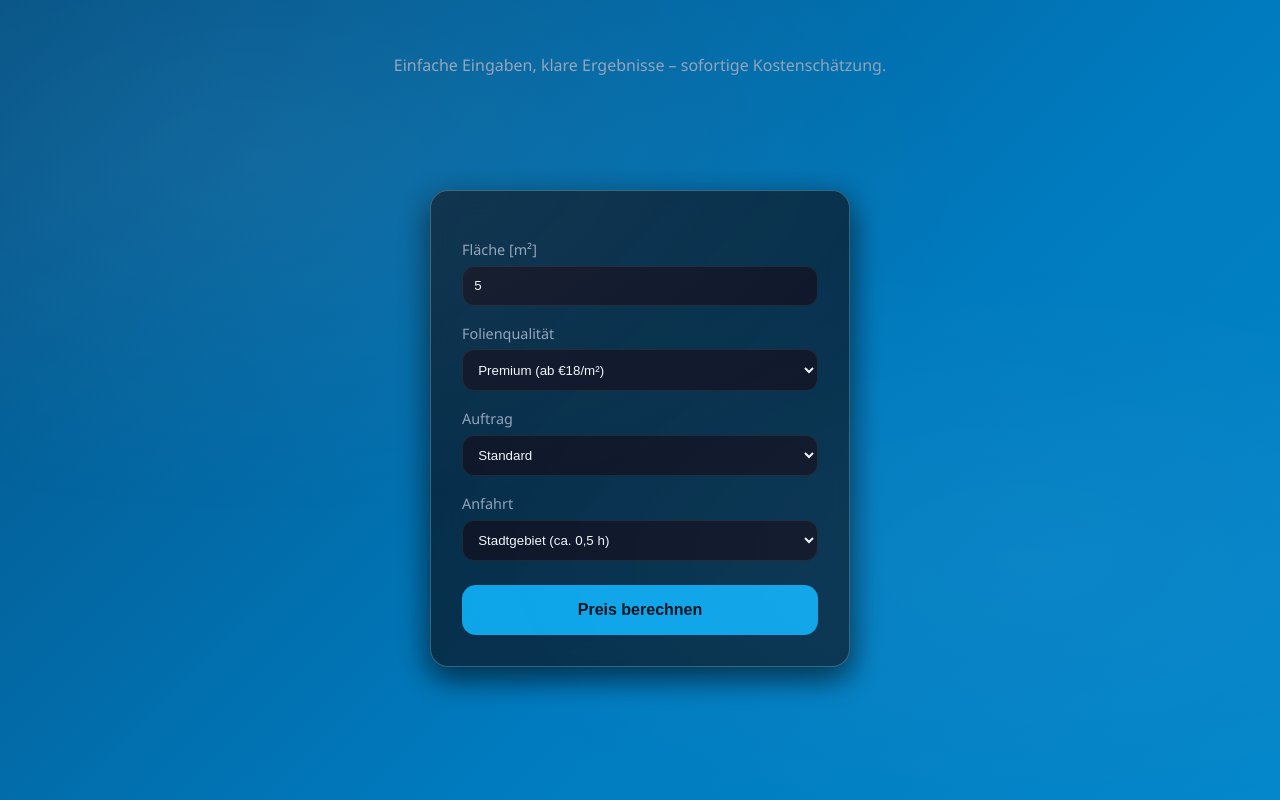
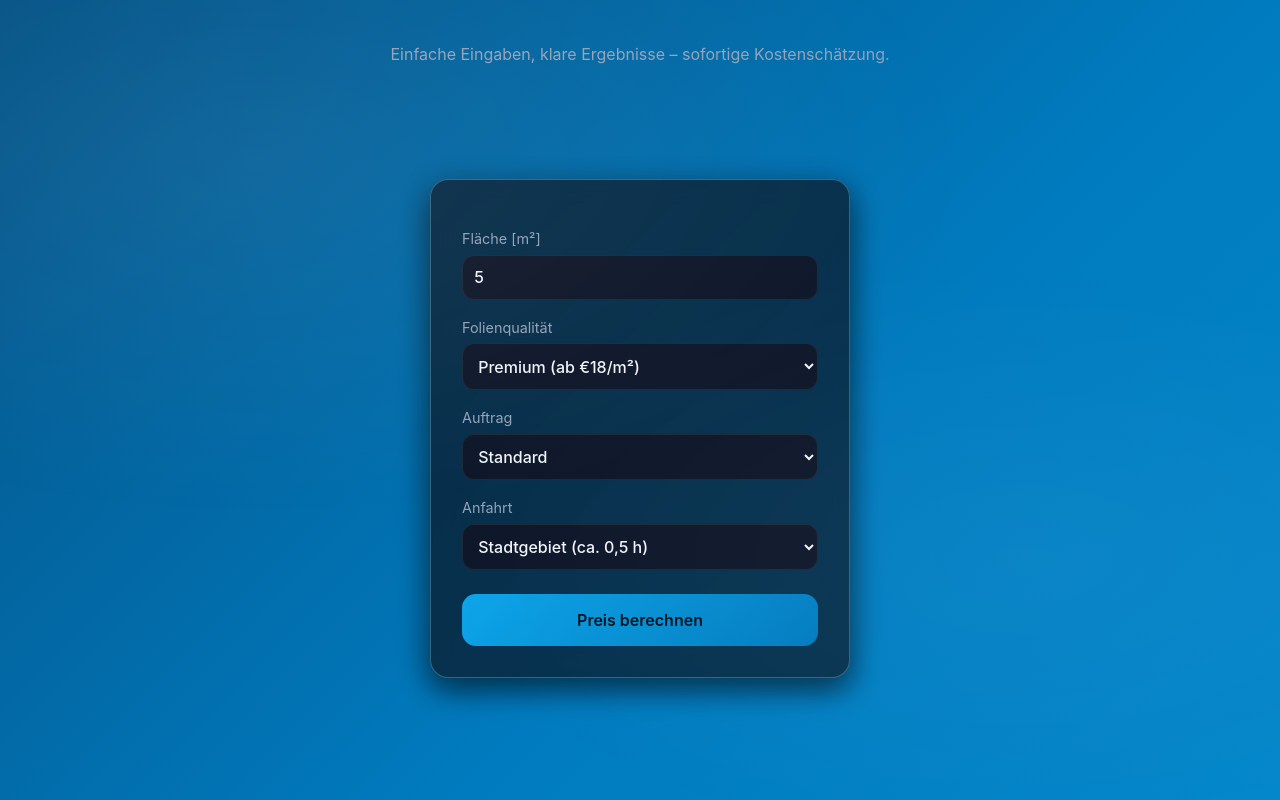
Before and after one commit to AdonBaal404/kaschex-werbung-website, a plain HTML site: page angebot-rechner-kunde.html in a window 1280 px wide. Shown: the top 800 px of the page. Drawn offline with Linux system fonts and the light colour scheme.

Commit message:
Update style.css

```diff
--- a/style.css
+++ b/style.css
@@ -24,13 +24,51 @@
 /* ===== Reset / Base ===== */
 * { margin: 0; padding: 0; box-sizing: border-box; }
 body {
-  font-family: 'Segoe UI', Roboto, system-ui, -apple-system, Arial, sans-serif;
+  font-family: 'Inter', 'Segoe UI', Roboto, system-ui, -apple-system, Arial, sans-serif;
   background: var(--bg);
   color: var(--text);
   line-height: 1.6;
   overflow-x: hidden;
 }
 img { max-width: 100%; height: auto; display: block; }
+
+/* ===== Einheitliche Typografie für Formulare ===== */
+input, select, button {
+  font-family: inherit;
+  font-size: 1rem;
+  font-weight: 500;
+  color: var(--text);
+}
+
+/* Inputs und Selects */
+input, select {
+  background: rgba(15, 23, 42, 0.9);
+  border: 1px solid rgba(255,255,255,0.08);
+  border-radius: 12px;
+  padding: 0.7rem 1rem;
+  transition: all 0.2s ease;
+}
+input:focus, select:focus {
+  outline: none;
+  border-color: var(--brand-light);
+  box-shadow: 0 0 8px rgba(56,207,255,0.35);
+}
+
+/* Buttons */
+button.primary, .primary {
+  font-size: 1rem;
+  font-weight: 600;
+  background: linear-gradient(135deg, var(--brand), var(--brand-dark));
+  color: #00131f;
+  border: none;
+  border-radius: 14px;
+  cursor: pointer;
+  transition: transform 0.2s ease, box-shadow 0.2s ease;
+}
+button.primary:hover, .primary:hover {
+  transform: translateY(-2px);
+  box-shadow: 0 6px 20px rgba(0,0,0,0.45), 0 0 18px rgba(14,165,233,0.4);
+}
 
 /* ===== Header mit atmendem Gradient ===== */
 header {
@@ -179,7 +217,6 @@ h2 {
 @supports (backdrop-filter: blur(8px)) {
   .glass { backdrop-filter: blur(12px) saturate(1.1); }
 }
-
 .leistungen {
   display: grid;
   grid-template-columns: repeat(auto-fit, minmax(260px,1fr));
```
